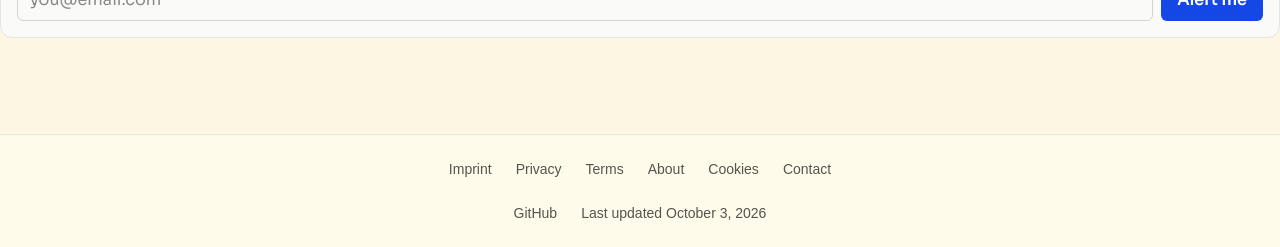
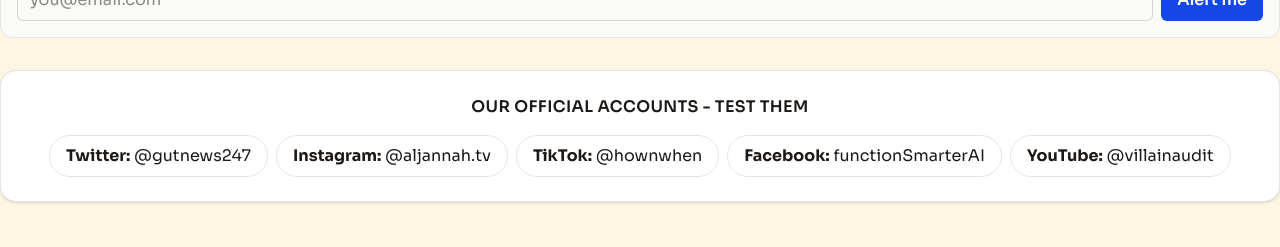
Before and after one commit to buypeaky-crypto/xclear, a Next.js app: page / in a window 1280 px wide. Shown: the part 3790-4037 px from the top of the page. Built offline with nearby package versions, Linux system fonts and the light colour scheme; no server answers.

Commit message:
feat: add official account boxes - gutnews247, aljannah.tv, hownwhen, functionSmarterAI, villainaudit

```diff
--- a/src/app/page.tsx
+++ b/src/app/page.tsx
@@ -853,6 +853,17 @@
         onClose={() => setShowSupportPopup(false)}
         isChecking={loading}
       />
+      {/* OFFICIAL ACCOUNTS - YOUR BOXES */}
+<div className="bg-white shadow-sm border border-stone-200 mt-8 p-6 rounded-2xl max-w- mx-auto">
+  <h3 className="text-center text- font-semibold tracking-wide mb-4">OUR OFFICIAL ACCOUNTS - TEST THEM</h3>
+  <div className="flex flex-wrap justify-center gap-2">
+    <a href="https://x.com/gutnews247" target="_blank" className="border border-stone-200 rounded-full px-4 py-2 text- hover:bg-violet-50"><b>Twitter:</b> @gutnews247</a>
+    <a href="https://instagram.com/aljannah.tv" target="_blank" className="border border-stone-200 rounded-full px-4 py-2 text- hover:bg-violet-50"><b>Instagram:</b> @aljannah.tv</a>
+    <a href="https://tiktok.com/@hownwhen" target="_blank" className="border border-stone-200 rounded-full px-4 py-2 text- hover:bg-violet-50"><b>TikTok:</b> @hownwhen</a>
+    <a href="https://web.facebook.com/functionSmarterAI" target="_blank" className="border border-stone-200 rounded-full px-4 py-2 text- hover:bg-violet-50"><b>Facebook:</b> functionSmarterAI</a>
+    <a href="https://youtube.com/@villainaudit" target="_blank" className="border border-stone-200 rounded-full px-4 py-2 text- hover:bg-violet-50"><b>YouTube:</b> @villainaudit</a>
+  </div>
+</div>
     </main>
   )
 }
```
